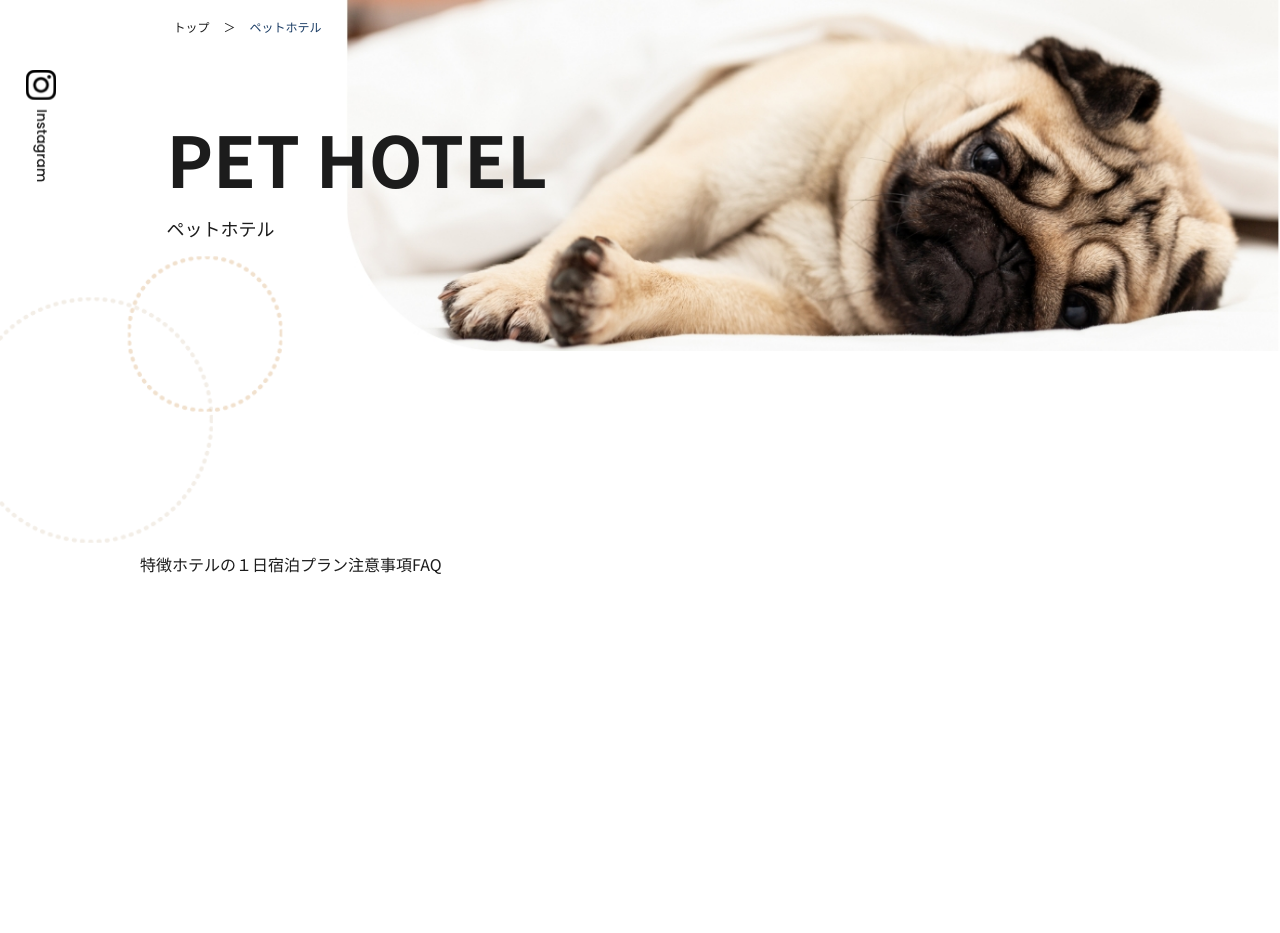
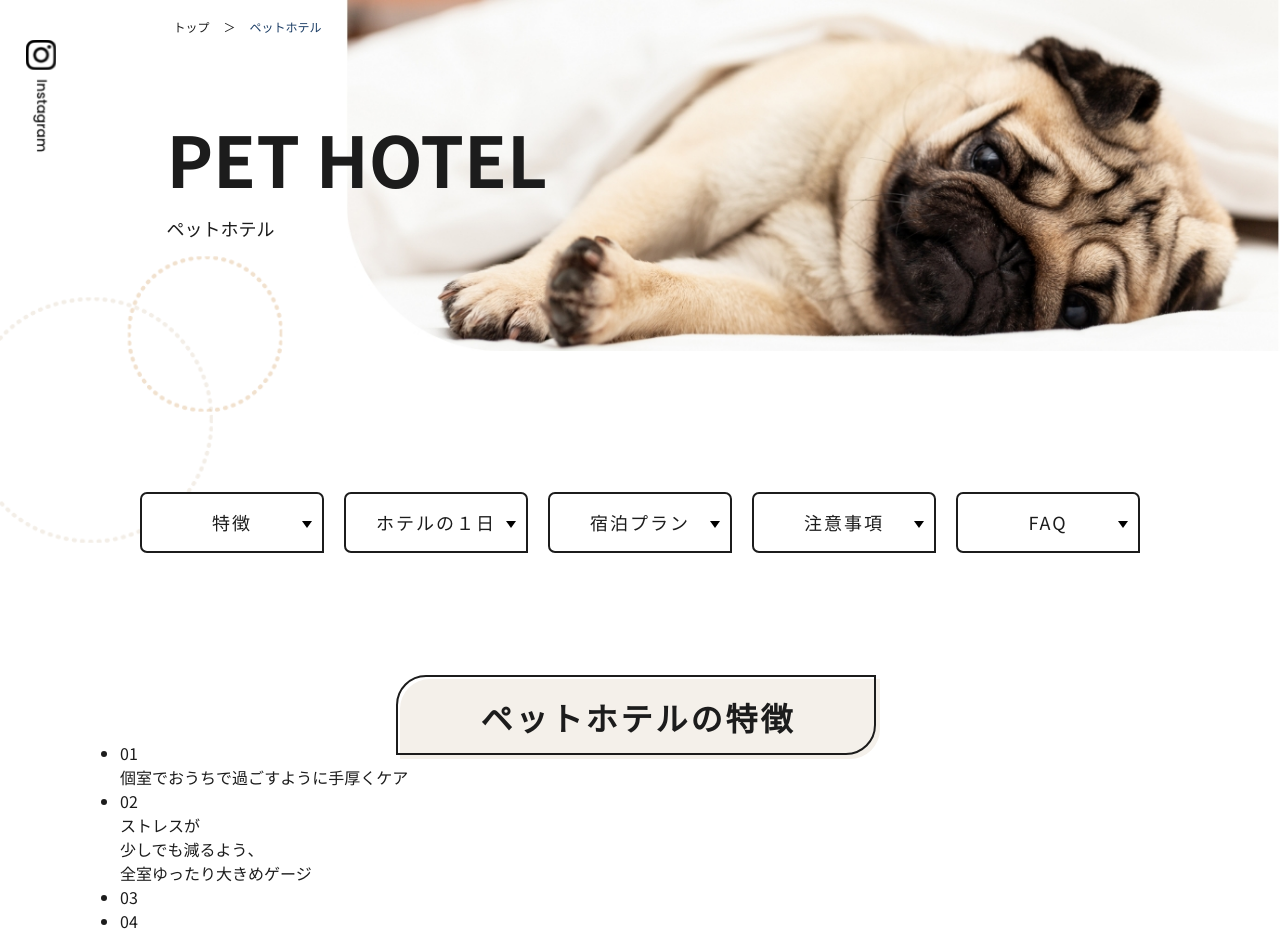
Before and after one commit to fujihara-1986/recurrent, a website: page public/hotel/index.html in a window 1280 px wide. Before the commit the page ends 800 px from the top, so only its background shows below. Drawn offline with nearby package versions, Linux system fonts and the light colour scheme; files that its build step writes are made by us from their sources; files whose address does not match are found by name.

Commit message:
8/８進捗

```diff
--- a/public/hotel/index.html
+++ b/public/hotel/index.html
@@ -17,7 +17,7 @@
   </head>
   <body>
     <main id="hotel" class="hotel">
-      <div class="fv">
+      <section class="fv">
         <div class="fv_img">
           <div class="instagram_icon">
             <img
@@ -50,12 +50,11 @@
             <p>ペットホテル</p>
           </h2>
           <ol class="breadcrumb_link">
-            <li><a href="">トップ</a></li>
+            <li><a href="../index.html">トップ</a></li>
             <li>＞</li>
             <li class="font-color">ペットホテル</li>
           </ol>
         </div>
-
         <div class="dotted_circle">
           <img
             class="img"
@@ -66,13 +65,46 @@
         <div class="container">
           <ul>
             <li><a href="">特徴</a></li>
-            <li><a href="">ホテルの１日</a></li>
-            <li><a href="">宿泊プラン</a></li>
-            <li><a href="">注意事項</a></li>
+            <li>
+              <a href="">ホテル<br class="br" />の１日</a>
+            </li>
+            <li>
+              <a href="">宿泊<br class="br" />プラン</a>
+            </li>
+            <li>
+              <a href="">注意<br class="br" />事項</a>
+            </li>
             <li><a href="">FAQ</a></li>
           </ul>
         </div>
-      </div>
+      </section>
+      <section class="features_container">
+        <h2><span>ペットホテルの特徴</span></h2>
+        <div>
+          <ul>
+            <li>
+              <div>01</div>
+              <div>
+                <p>個室で<span>おうちで過ごすように</span>手厚くケア</p>
+              </div>
+            </li>
+            <span>
+              <li>
+                <div>02</div>
+                <div>
+                  <p>
+                    ストレスが<br
+                      class="br"
+                    />少しでも減るよう、<br />全室ゆったり大きめゲージ
+                  </p>
+                </div>
+              </li>
+            </span>
+            <li><div>03</div></li>
+            <li><div>04</div></li>
+          </ul>
+        </div>
+      </section>
     </main>
   </body>
 </html>
--- a/resources/scss/page/_hotel.scss
+++ b/resources/scss/page/_hotel.scss
@@ -2,7 +2,7 @@
 
 body {
   font-family: $font-family;
-}
+
   .fv {
     .fv_img {
       position: relative;
@@ -40,25 +40,40 @@ body {
         position: absolute;
         top: 30%;
         left: 13%;
+        @include media_query($sm) {
+          top: 78%;
+          left: 5%;
+        }
         .hotel_title {
           display: block;
           font-size: rem(70);
           margin-bottom: rem(5);
+          @include media_query($sm) {
+            font-size: rem(46);
+          }
         }
         p {
           display: block;
           font-size: rem(18);
           font-weight: normal;
+          @include media_query($sm) {
+            font-size: rem(13);
+          }
         }
       }
     }
 
     .instagram_icon {
-    top: 20%;
+      top: 5%;
       left: 2%;
       position: absolute;
       aspect-ratio: calc(30 / 113);
       height: rem(113);
+      position: fixed;
+      z-index: 1;
+      @include media_query($sm) {
+        display: none;
+      }
     }
     .dotted_circle {
       position: relative;
@@ -66,14 +81,99 @@ body {
       aspect-ratio: calc(284 / 292);
       margin-top: rem(-100);
       z-index: -1;
+      @include media_query($sm) {
+        max-width: rem(170);
+        margin-top: rem(30);
+      }
     }
     .container {
+      width: 100%;
+      max-width: 1100px;
+      margin: rem(-60) auto auto;
       ul {
         display: flex;
+        justify-content: space-between;
         li {
-        display: inline-block;
+          position: relative;
+          border: rem(2) solid;
+          width: 100%;
+          text-align: center;
           list-style: none;
+          margin: 0 rem(10);
+          padding: rem(15);
+          font-size: rem(18);
+          border-radius: rem(7) rem(7) 0 rem(7);
+          background-color: $base-color;
+          @include media_query($md) {
+            font-size: rem(14);
+            padding: rem(15) rem(10);
+          }
+          @include media_query($sm) {
+            border-radius: rem(7);
+            margin: 0 rem(1);
+            padding: rem(10) rem(1);
+            display: flex;
+            align-items: center;
+            justify-content: center;
+          }
+          a {
+            letter-spacing: rem(2);
+            @include media_query($md) {
+              letter-spacing: rem(1);
+            }
+            br {
+              display: none;
+              @include media_query($sm) {
+                display: block;
               }
             }
           }
         }
+        li::before {
+          content: "";
+          position: absolute;
+          top: 50%;
+          right: 5%;
+          transform: translateY(-50%);
+          transform: rotate(90deg);
+          border: 5px solid transparent;
+          border-left: 7px solid #000;
+          transition: 0.5s all;
+          @include media_query($sm) {
+            display: none;
+          }
+        }
+        li:hover {
+          background-color: #f4f0ea;
+        }
+        li:hover::before {
+          transform: rotate(90deg) translateX(rem(5));
+        }
+      }
+    }
+  }
+  .features_container {
+    width: 100%;
+    max-width: 1040px;
+    margin: 0 auto;
+    padding-top: rem(140);
+    h2 {
+      font-size: rem(32);
+      letter-spacing: rem(3);
+      text-align: center;
+      span {
+        position: relative;
+        background-color: #f4f0ea;
+        border-radius: rem(30) 0 rem(30) 0;
+        padding: rem(15) rem(84) rem(19) rem(80);
+      }
+      span::after {
+        content: "";
+        position: absolute;
+        border: rem(2) solid;
+        border-radius: rem(30) 0 rem(30) 0;
+        inset: rem(-4) rem(4) rem(4) rem(-4);
+      }
+    }
+  }
+}
```
Lines whose indentation alone changed are shown as unchanged.
